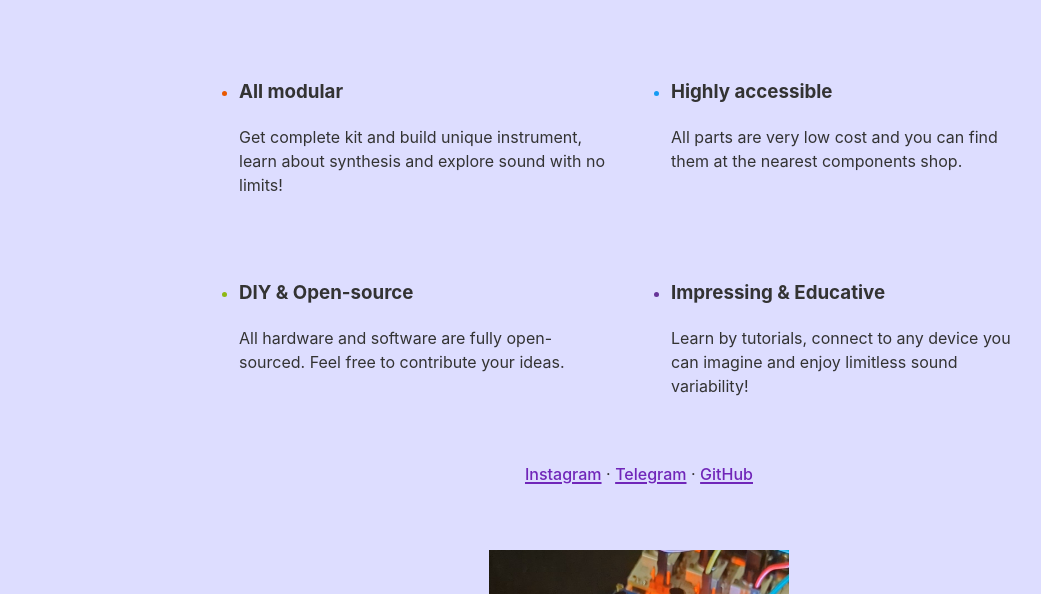
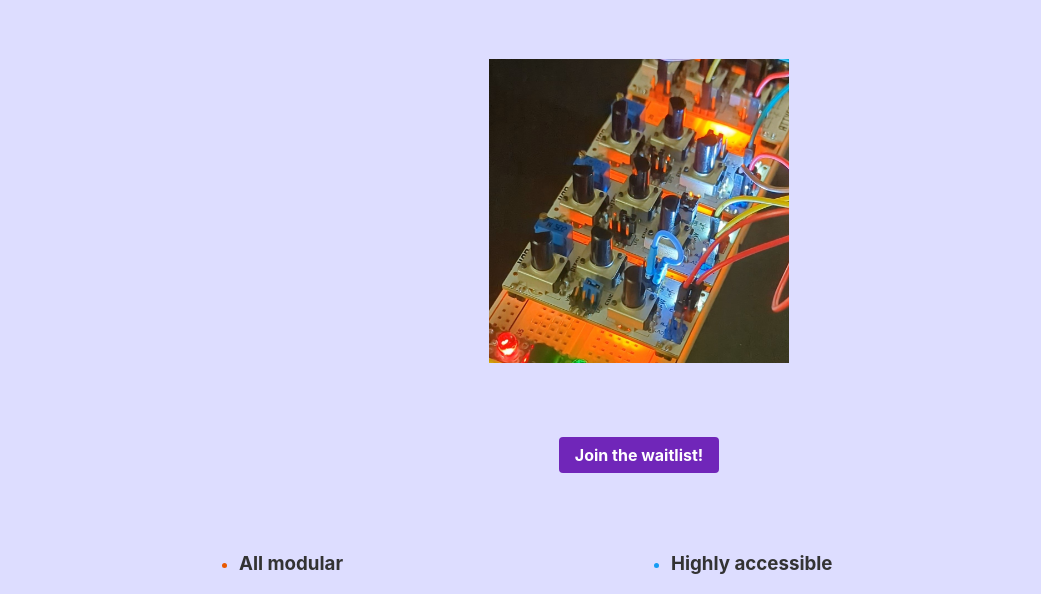
Before and after one commit to microrack/microrack.org, a Gatsby site: page / in a window 1280 px wide. Shown: the part 147-741 px from the top of the page, without its empty margins (1-1042 px from the left). Built offline with nearby package versions, Linux system fonts and the light colour scheme; Gatsby itself is replaced by a stand-in of ours.

Commit message:
Fix typo and add waitlist button

```diff
--- a/src/components/index.module.css
+++ b/src/components/index.module.css
@@ -11,6 +11,25 @@
   );
   margin-bottom: var(--size-gap);
   margin-top: var(--size-gap);
+}
+
+.button {
+  background-color: var(--color-primary);
+  border: none;
+  border-radius: var(--space-1);
+  color: #FFF;
+  cursor: pointer;
+  font-size: var(--size-1);
+  font-weight: bold;
+  padding: var(--space-2) var(--space-3);
+  text-align: center;
+  text-decoration: none;
+  transition: background-color 0.3s ease;
+  width: 100%;
+}
+
+.button:hover {
+  background-color: var(--color-secondary);
 }
 
 .listItem {
--- a/src/components/layout.css
+++ b/src/components/layout.css
@@ -2,6 +2,7 @@
   --border-radius: 4px;
   --color-text: #333;
   --color-primary: #7026b9;
+  --color-secondary: #8826a1;
   --color-code-bg: #fff4db;
   --color-code: #8a6534;
   --font-sans: -apple-system, BlinkMacSystemFont, "Segoe UI", Helvetica, Arial,
--- a/src/pages/index.js
+++ b/src/pages/index.js
@@ -38,7 +38,7 @@ const moreLinks = [
   },
   {
     text: "GitHub",
-    url: "https://githib.com/microrack",
+    url: "https://github.com/microrack",
   }
 ]
 
@@ -49,6 +49,27 @@ const IndexPage = () => (
         micro<b>Rack</b> — sound is all yours!
       </h1>
     </div>
+
+    <div className={styles.textCenter}>
+      <StaticImage
+        src="../images/synth.jpg"
+        loading="eager"
+        width={300}
+        quality={95}
+        formats={["auto", "png"]}
+        alt="microRack - accessible modular syntesizer"
+        style={{ marginBottom: `var(--space-3)` }}
+      />
+    </div>
+
+    <div className={styles.textCenter}>
+      <a
+        target="_blank"
+        href="https://forms.gle/CgNbhLSbxbahZK8BA"
+        className={styles.button}
+      >Join the waitlist!</a>
+    </div>
+
 
     <ul className={styles.list}>
       {links.map(link => (
@@ -70,18 +91,6 @@ const IndexPage = () => (
       ))}
     </div>
 
-    <div className={styles.textCenter}>
-      <StaticImage
-        src="../images/synth.jpg"
-        loading="eager"
-        width={300}
-        quality={95}
-        formats={["auto", "png"]}
-        alt="microRack - accessible modular syntesizer"
-        style={{ marginBottom: `var(--space-3)` }}
-      />
-    </div>
-
   </Layout>
 )
 
```
